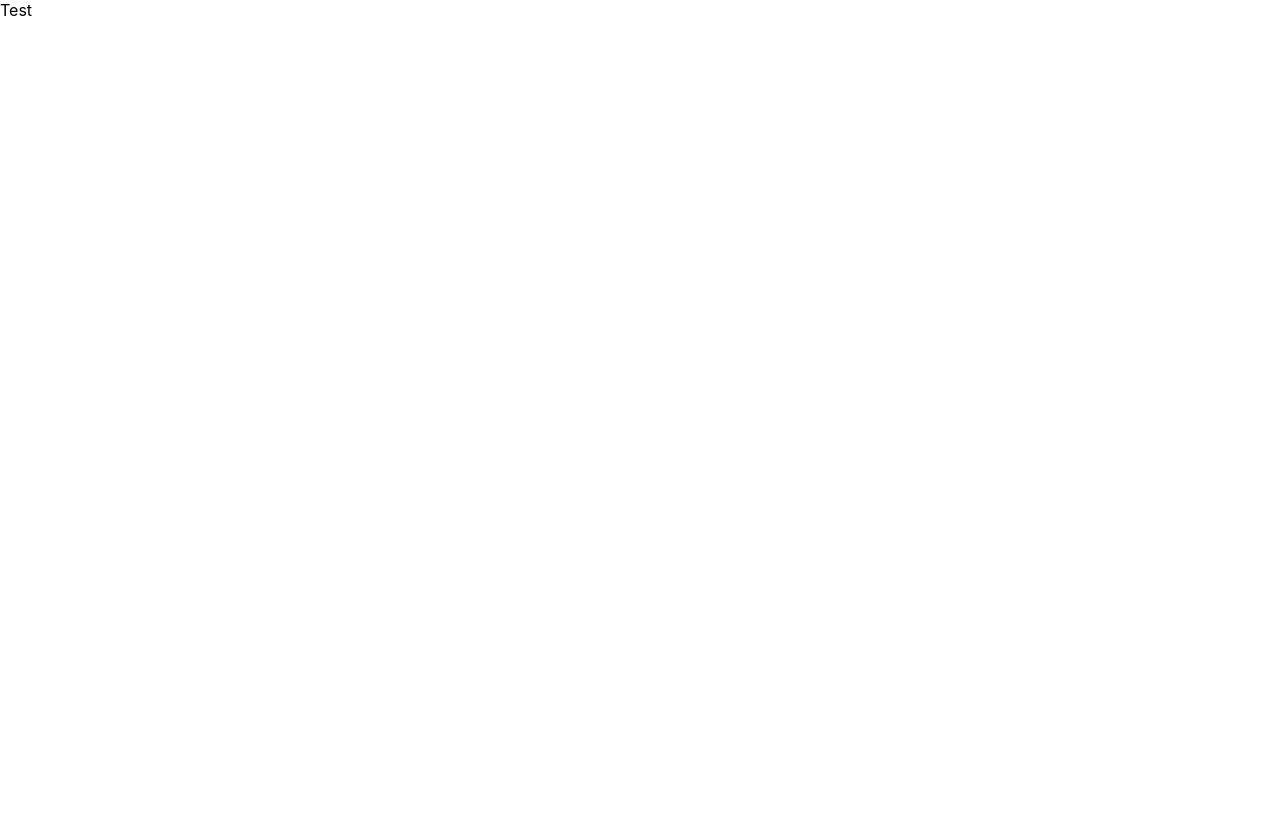
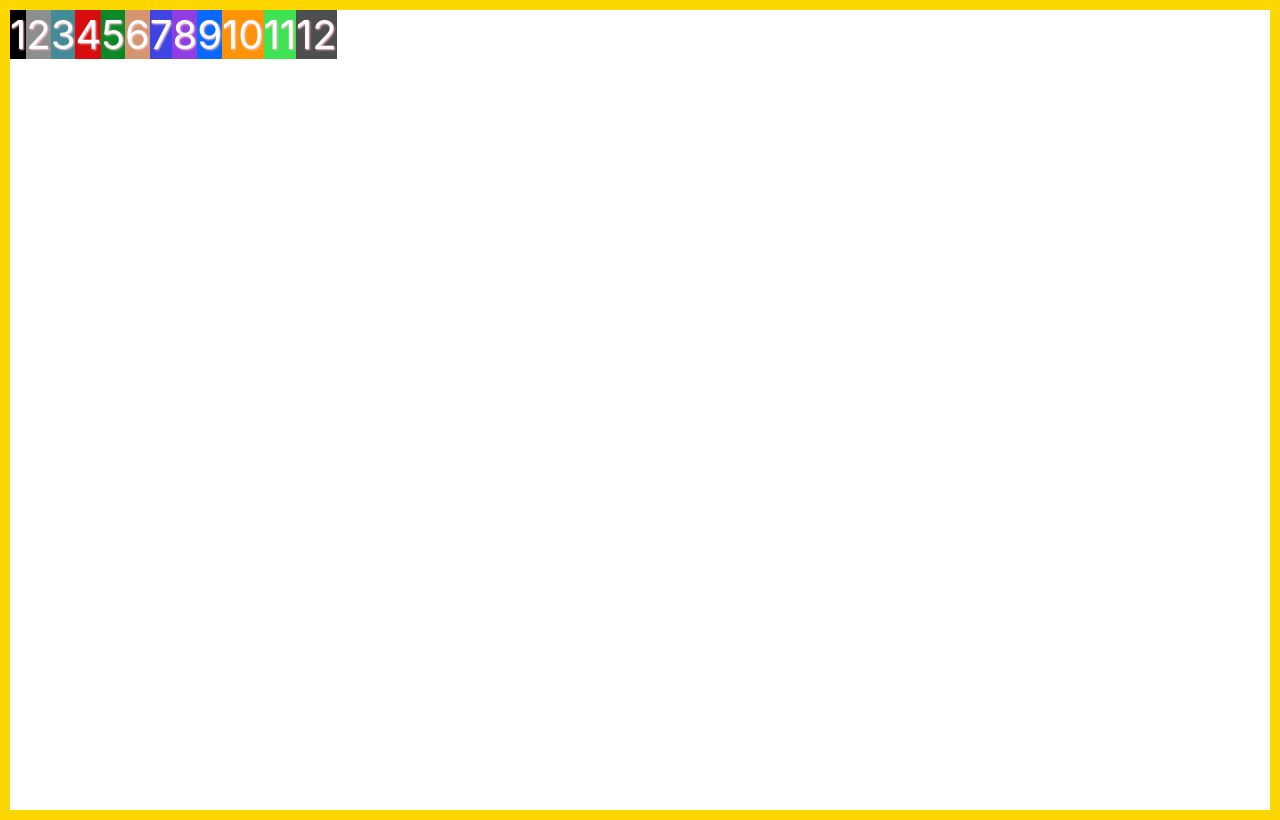
Before and after one commit to amrm0h/Flex-Box, a React (Create React App) app: page / in a window 1280 px wide. Built offline with nearby package versions, Linux system fonts and the light colour scheme.

Commit message:
basic usage and properties of flex module

```diff
--- a/src/App.js
+++ b/src/App.js
@@ -1,10 +1,11 @@
-import logo from './logo.svg';
+import React from 'react';
 import './App.css';
+import BasicExample from './BasicExample';
 
 function App() {
   return (
     <div className="App">
-      Test
+      <BasicExample />
     </div>
   );
 }
--- /dev/null
+++ b/src/BasicExample/BEStyling.scss
@@ -0,0 +1,78 @@
+.container {
+  border: 10px solid gold;
+  min-height: 100vh;
+
+
+  // 1. display
+  display: flex;
+
+  // 2. flex-direction (default: row)
+  flex-direction: row;
+
+  // 3. flex-wrap (default: nowrap)
+  flex-wrap: nowrap;
+
+  /*
+    ** flex-flow: flex-dire flex-wrap **
+    default row nowrap
+  */
+  flex-flow: row nowrap;
+
+  /*
+    4. justify-content (items distributed on main axis)
+    default flex-start
+  */
+  justify-content: flex-start;
+
+  /*
+    5. align-items (items distributed on cross axis)
+    default stretch; as per container height
+  */
+  // align-items: stretch;
+
+  /*
+    6. gap, row-gap, column-gap (distances between items)
+    default 0
+  */
+  gap: 0;
+  row-gap: 0;
+  column-gap: 0;
+}
+
+.item {
+  // width: 400px;
+
+  /*
+    1. order ; all items has 0 order at first
+    default 0;
+  */
+  order: 0;
+
+  /*
+    2. flex-grow ; grow of item if there is available space
+    default 0;
+  */
+  flex-grow: 0;
+
+  /*
+    3. flex-shrink ; shrink of item if there is no more space
+    default 1;
+  */
+  flex-shrink: 1;
+
+  /*
+    4. flex-basis ; default size of an element before the remaining space is distributed
+    default auto;
+  */
+  flex-basis: auto;
+
+  /*
+    5. align-self ; align myself on cross axis
+    default flex-start;
+  */
+  align-self: flex-start;
+}
+
+.box2 {
+  // align-self: flex-end;
+}
--- /dev/null
+++ b/src/BasicExample/index.js
@@ -0,0 +1,21 @@
+import React from 'react';
+import createItems from '../Boxes';
+import './BEStyling.scss';
+
+const items = createItems(12);
+
+const BasicExample = () => {
+  return (
+    <div className="container">
+      {items.map(({ name, bg }, index) => (
+        <div
+          key={String(index)}
+          className={`item box box${index + 1}`}
+          style={{ backgroundColor: bg }}
+        >{name}</div>
+      ))}
+    </div>
+  )
+}
+
+export default BasicExample;
```
